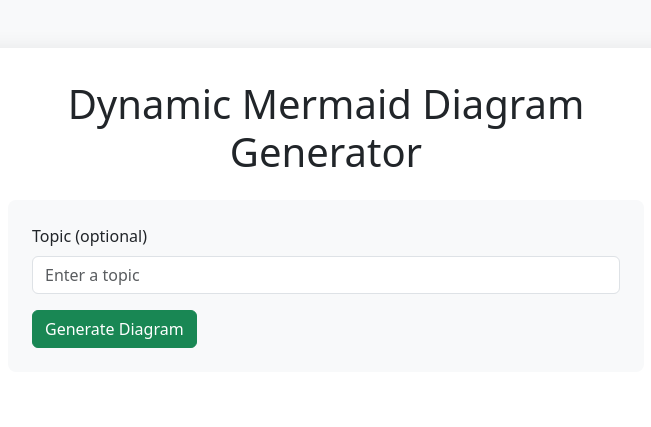
After one commit to Harsha2318/AI_AGENT_ARTICLE, a FastAPI app: template templates/mermaid.html in a window 1280 px wide. The commit adds this page. Shown: the top 427 px of the page, without its empty margins (314-965 px from the left). Run offline with FastAPI, Linux system fonts and the light colour scheme; the template is opened without the code that fills it, so the values that code supplies are empty.

```diff
--- a/app.py
+++ b/app.py
@@ -273,18 +273,18 @@ def get_articles(limit: int = 10, offset: int = 0) -> List[Dict[str, Any]]:
     return articles
 
 # --- API Endpoints ---
-@app.get("/", response_class=HTMLResponse)
+# --- Independent Mermaid Diagram Generator Endpoints ---
+@app.get("/mermaid", response_class=HTMLResponse)
 def mermaid_index(request: Request):
-    # Show the form with empty/default data
-    return templates.TemplateResponse("index.html", {
+    # Show the form with empty/default data for Mermaid diagram
+    return templates.TemplateResponse("mermaid.html", {
         "request": request,
-        "mermaid_code": "",
         "topic": "",
         "svg": None,
         "error": None
     })
 
-@app.post("/", response_class=HTMLResponse)
+@app.post("/mermaid", response_class=HTMLResponse)
 def generate_mermaid_diagram(request: Request, topic: str = Form("")):
     svg = None
     error = None
@@ -295,12 +295,19 @@ def generate_mermaid_diagram(request: Request, topic: str = Form("")):
     except Exception as e:
         error = f"Error generating diagram: {str(e)}"
         svg = None
-    return templates.TemplateResponse("index.html", {
+    return templates.TemplateResponse("mermaid.html", {
         "request": request,
-
         "topic": topic,
         "svg": svg,
         "error": error
+    })
+
+# --- Main Article Generator stays at '/' ---
+@app.get("/", response_class=HTMLResponse)
+def article_index(request: Request):
+    # Show the article generator UI
+    return templates.TemplateResponse("index.html", {
+        "request": request
     })
 
 @app.get("/api")
@@ -440,8 +447,15 @@ async def generate_article(request: ArticleRequest):
                 detail="AI service is not available. Please check your API key and configuration."
             )
 
-        # Use the target word count as provided by the user
-        target_word_count = request.target_word_count
+        # Determine the target word count: use user input if valid, else default to 3000
+        try:
+            target_word_count = int(request.target_word_count)
+            if target_word_count < 100 or target_word_count > 5000:
+                logger.warning(f"Target word count {target_word_count} out of range, using default 3000.")
+                target_word_count = 3000
+        except (ValueError, TypeError):
+            target_word_count = 3000
+        logger.info(f"Target word count set to: {target_word_count}")
 
         # Generate the article using Gemini API directly
         sections = [
@@ -454,17 +468,21 @@ async def generate_article(request: ArticleRequest):
             "Challenges and Limitations",
             "Future Trends"
         ]
-
+        # Append conditional sections only once and avoid duplicates
+        extra_sections = []
         if request.include_code:
-            sections.append("Code Examples")
+            extra_sections.append("Code Examples")
         if request.include_diagrams:
-            sections.append("Diagrams")
+            extra_sections.append("Diagrams")
         if request.include_examples:
-            sections.append("Practical Examples")
+            extra_sections.append("Practical Examples")
         if request.include_references:
-            sections.append("References")
+            extra_sections.append("References")
         if request.include_faq:
-            sections.append("FAQ Section")
+            extra_sections.append("FAQ Section")
+        # Combine and remove duplicates while preserving order
+        seen = set()
+        sections = [s for s in sections + extra_sections if not (s in seen or seen.add(s))]
 
         generated_content = []
         url = f"https://generativelanguage.googleapis.com/v1beta/models/gemini-2.0-flash:generateContent?key={api_key}"
@@ -480,7 +498,8 @@ async def generate_article(request: ArticleRequest):
                 Generate detailed content for the section: {section}
 
                 Topic: {request.topic}
-                Word count target: {section_word_count}
+                Word count target (STRICT LIMIT): {section_word_count}
+                Do NOT exceed this word count. If you finish early, stop.
                 Tone: {request.tone}
                 Audience: {request.audience}
                 Complexity: {request.complexity}
@@ -490,6 +509,7 @@ async def generate_article(request: ArticleRequest):
                 - Use clear examples
                 - Maintain consistent tone
                 - Focus on accuracy
+                - Do NOT exceed the word count limit for this section
                 """
 
                 data = {
@@ -508,7 +528,11 @@ async def generate_article(request: ArticleRequest):
                         if 'candidates' not in result or not result['candidates']:
                             logger.error(f"No response from API for section {section}")
                             continue
+                        import re
                         section_content = result['candidates'][0]['content']['parts'][0]['text']
+                        # Remove leading markdown heading(s) from Gemini output
+                        section_content = re.sub(r'^#+\s.*\n+', '', section_content.lstrip(), flags=re.MULTILINE)
+
                         generated_content.append(f"## {section}\n\n{section_content}\n\n")
                 except Exception as e:
                     logger.error(f"Error generating content for section {section}: {str(e)}")
@@ -522,10 +546,16 @@ async def generate_article(request: ArticleRequest):
 
         # Combine all sections
         final_content = "\n".join(generated_content)
+        # Enforce the overall target word count strictly
+        words = final_content.split()
+        if len(words) > target_word_count:
+            logger.info(f"Trimming article from {len(words)} to {target_word_count} words as per target.")
+            final_content = " ".join(words[:target_word_count])
         logger.info(f"Generated article length: {len(final_content.split())} words")
 
-        # If requested, append flow diagram SVG at the end of the article
-        if getattr(request, 'include_flow_diagram', False) or getattr(request, 'include_diagrams', False):
+
+        # Insert the flow diagram if requested
+        if getattr(request, 'include_flow_diagram', False):
             try:
                 mermaid_code = generate_mermaid_with_gemini(request.topic)
                 try:
@@ -541,9 +571,34 @@ async def generate_article(request: ArticleRequest):
                         E --> F[User Interaction]
                     """
                     svg_diagram = mermaid_to_svg(fallback_code.strip())
-                final_content += f"\n\n## Flow Diagram\n\n<div>{svg_diagram}</div>\n\n"
+                svg_tag = f'\n<div style="text-align:center; margin:2em 0;">{svg_diagram}</div>\n'
+                import re
+                # Try to insert after 'Technical Architecture' section
+                tech_arch_pattern = r'(##\s*Technical Architecture.*?\n)'
+                tech_match = re.search(tech_arch_pattern, final_content, flags=re.IGNORECASE)
+                if tech_match:
+                    insert_pos = tech_match.end(1)
+                    final_content = final_content[:insert_pos] + svg_tag + final_content[insert_pos:]
+                else:
+                    # Try to insert after 'Core Components' section
+                    core_comp_pattern = r'(##\s*Core Components.*?\n)'
+                    core_match = re.search(core_comp_pattern, final_content, flags=re.IGNORECASE)
+                    if core_match:
+                        insert_pos = core_match.end(1)
+                        final_content = final_content[:insert_pos] + svg_tag + final_content[insert_pos:]
+                    else:
+                        # Fallback: insert after first heading
+                        heading_pattern = r'(^(#+\s.*\n))'
+                        match = re.search(heading_pattern, final_content, flags=re.MULTILINE)
+                        if match:
+                            insert_pos = match.end(1)
+                            final_content = final_content[:insert_pos] + svg_tag + final_content[insert_pos:]
+                        else:
+                            # No heading found, append at the end
+                            final_content += f"\n\n## Flow Diagram\n\n{svg_tag}\n\n"
             except Exception as e:
-                logger.error(f"Failed to generate flow diagram SVG: {str(e)}")
+                logger.error(f"Failed to generate flow diagram: {str(e)}")
+                final_content += '\n\n[Flow diagram unavailable]\n'
 
         # Prepare content metrics with default values
         content_metrics = {
--- /dev/null
+++ b/templates/mermaid.html
@@ -0,0 +1,41 @@
+<!DOCTYPE html>
+<html lang="en">
+<head>
+    <meta charset="UTF-8">
+    <meta name="viewport" content="width=device-width, initial-scale=1.0">
+    <title>Dynamic Mermaid Diagram Generator</title>
+    <link href="https://cdn.jsdelivr.net/npm/bootstrap@5.3.0/dist/css/bootstrap.min.css" rel="stylesheet">
+    <style>
+        body { background: #f8f9fa; }
+        .container { max-width: 700px; margin: 3rem auto; background: #fff; border-radius: 10px; box-shadow: 0 0 20px rgba(0,0,0,0.08); padding: 2rem; }
+        .form-section { background: #f8f9fa; border-radius: 8px; padding: 1.5rem; }
+        .preview-section { background: #fff; border-radius: 8px; box-shadow: 0 0 8px rgba(0,0,0,0.03); margin-top: 2rem; padding: 1.5rem; }
+    </style>
+</head>
+<body>
+<div class="container">
+    <h1 class="mb-4 text-center">Dynamic Mermaid Diagram Generator</h1>
+    <div class="form-section mb-4">
+        <form method="post" action="/mermaid">
+            <div class="mb-3">
+                <label for="topic" class="form-label">Topic (optional)</label>
+                <input type="text" class="form-control" id="topic" name="topic" placeholder="Enter a topic">
+            </div>
+            <button type="submit" class="btn btn-success">Generate Diagram</button>
+        </form>
+    </div>
+    {% if error %}
+    <div class="alert alert-danger mt-3">{{ error }}</div>
+    {% endif %}
+    {% if svg %}
+    <div class="preview-section mt-4">
+        <h5>Rendered Diagram:</h5>
+        <div style="background: #f8f9fa; padding: 1rem; border-radius: 8px;">
+            {{ svg | safe }}
+        </div>
+    </div>
+    {% endif %}
+</div>
+<script src="https://cdn.jsdelivr.net/npm/bootstrap@5.3.0/dist/js/bootstrap.bundle.min.js"></script>
+</body>
+</html>
```
Also changed, not shown: templates/index.html (+0 -26 lines), articles.db (added), 3 other files.
